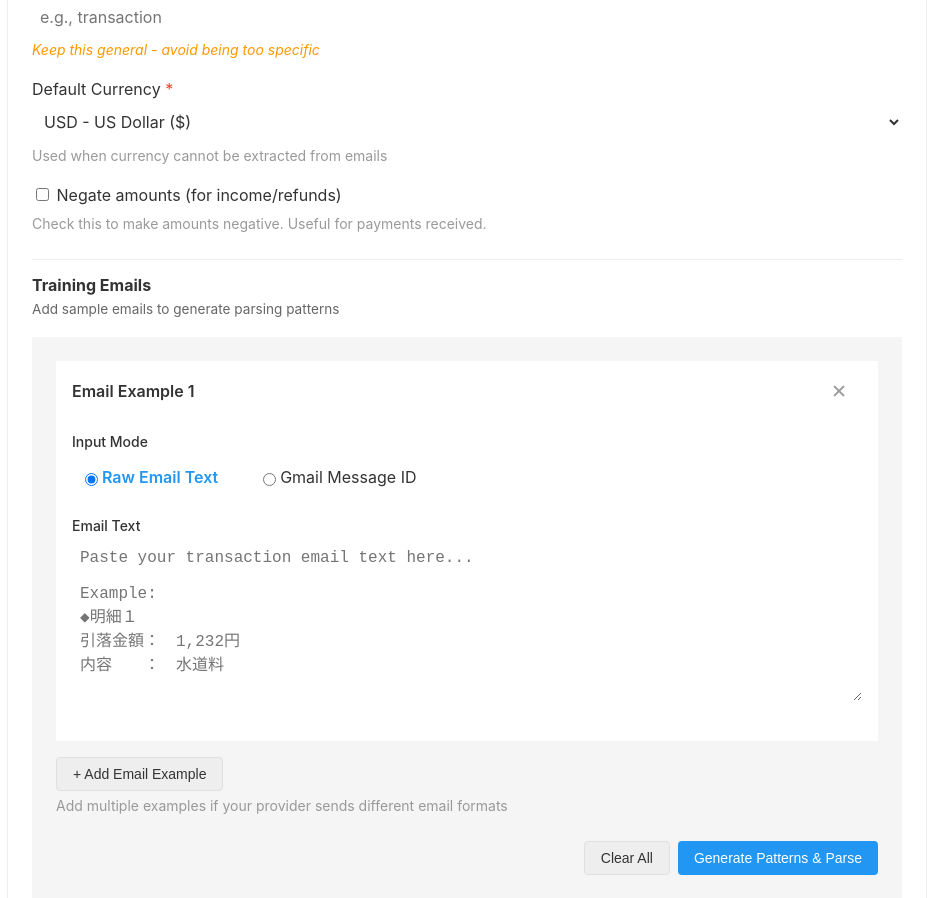
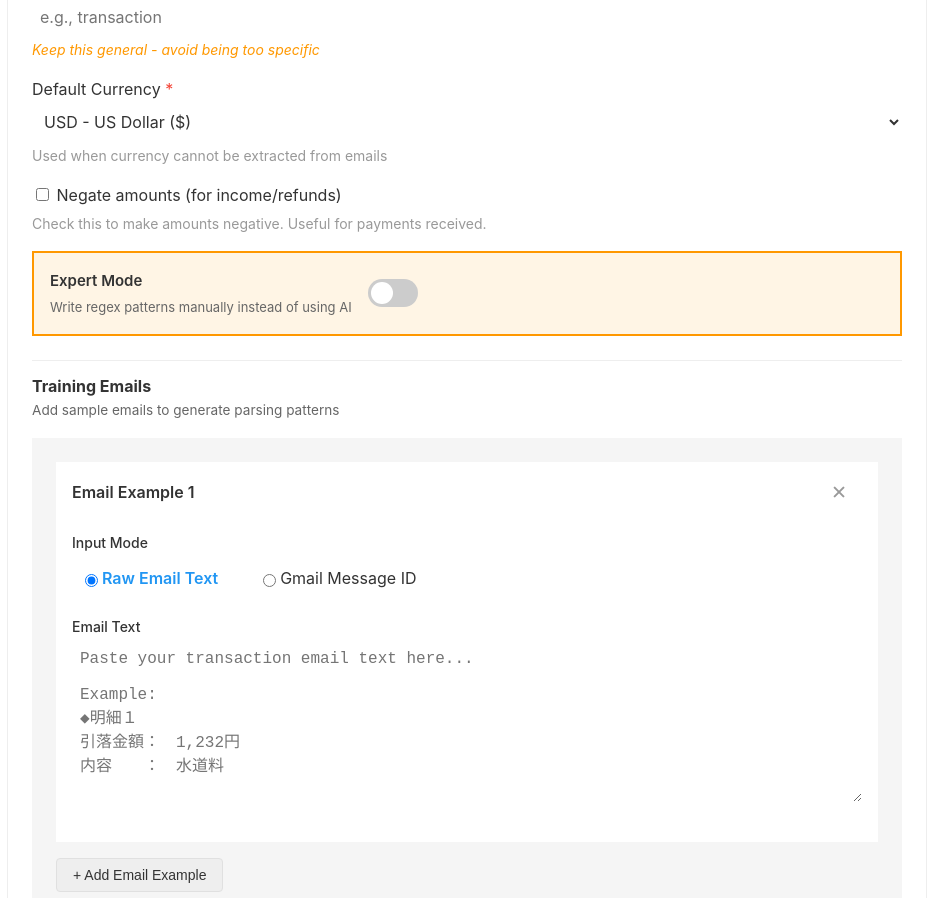
Before and after one commit to lruggieri/spendsense, a Flask app: template presentation/web/templates/onboarding/step_fetchers.html in a window 1280 px wide. Shown: the part 907-1805 px from the top of the page, without its empty margins (173-1106 px from the left). Run offline with Flask 3, Linux system fonts and the light colour scheme; the template is opened without the code that fills it, so the values that code supplies are empty; parts of the project's set-up code (start-up, migrations or seed data) failed here and were passed over; some libraries are stand-ins or nearby versions.

Commit message:
fix: move expert mode toggle to config section so it's always visible
The toggle was inside the hidden results section, making it unreachable
before LLM generation. Now it's in the fetcher config area and toggleing
it on immediately shows empty editable pattern fields.

Co-Authored-By: Claude Opus 4.6 (1M context) <noreply@anthropic.com>

```diff
--- a/presentation/web/static/js/fetchers.js
+++ b/presentation/web/static/js/fetchers.js
@@ -1357,19 +1357,29 @@ async function toggleExpertMode(enabled) {
 
         // Enable expert mode
         expertModeEnabled = true;
-        makePatternEditable('amount', true);
-        makePatternEditable('merchant', true);
-        makePatternEditable('currency', true);
-
-        // Show reset button
-        document.getElementById('reset-patterns-btn').style.display = 'inline-block';
+
+        // If results section is not yet visible, show manual pattern entry
+        const resultsSection = document.getElementById('results-section');
+        if (resultsSection && resultsSection.classList.contains('hidden')) {
+            showManualPatternEntry();
+        } else {
+            // Patterns already visible (from LLM or edit mode), just make editable
+            makePatternEditable('amount', true);
+            makePatternEditable('merchant', true);
+            makePatternEditable('currency', true);
+        }
+
+        // Show reset button only if we have original patterns from LLM
+        if (originalPatterns.amount_pattern) {
+            document.getElementById('reset-patterns-btn').style.display = 'inline-block';
+        }
 
         // Store original patterns if not already stored
         if (!originalPatterns.amount_pattern) {
             originalPatterns = { ...currentPatterns };
         }
 
-        showToast('Expert mode enabled. You can now edit patterns manually.', 'warning');
+        showToast('Expert mode enabled. You can now write patterns manually.', 'warning');
     } else {
         // Save preference to database
         await saveExpertModePreference(false);
--- a/presentation/web/static/service-worker.js
+++ b/presentation/web/static/service-worker.js
@@ -1,5 +1,5 @@
-const CACHE_NAME = 'spendsense-v71';
-const RUNTIME_CACHE = 'spendsense-runtime-v71';
+const CACHE_NAME = 'spendsense-v72';
+const RUNTIME_CACHE = 'spendsense-runtime-v72';
 
 // Assets to cache on install (static assets only, no dynamic data pages)
 const PRECACHE_ASSETS = [
--- a/presentation/web/templates/onboarding/step_fetchers.html
+++ b/presentation/web/templates/onboarding/step_fetchers.html
@@ -91,6 +91,20 @@
                 </label>
                 <small class="form-help">Check this to make amounts negative. Useful for payments received.</small>
             </div>
+
+            {# Expert Mode Toggle #}
+            <div class="expert-mode-controls">
+                <div class="expert-mode-toggle-wrapper">
+                    <label class="expert-mode-label">
+                        <span class="expert-mode-text">Expert Mode</span>
+                        <span class="expert-mode-description">Write regex patterns manually instead of using AI</span>
+                    </label>
+                    <label class="toggle-switch">
+                        <input type="checkbox" id="expert-mode-toggle" onchange="toggleExpertMode(this.checked)">
+                        <span class="toggle-slider"></span>
+                    </label>
+                </div>
+            </div>
         </div>
 
         {# Email Examples Section #}
@@ -134,18 +148,7 @@
                 <h4>Regex Patterns</h4>
                 <p class="card-subtitle">Patterns used to extract transaction data from emails</p>
 
-                {# Expert Mode Controls #}
-                <div class="expert-mode-controls">
-                    <div class="expert-mode-toggle-wrapper">
-                        <label class="expert-mode-label">
-                            <span class="expert-mode-text">Expert Mode</span>
-                            <span class="expert-mode-description">Manually edit regex patterns</span>
-                        </label>
-                        <label class="toggle-switch">
-                            <input type="checkbox" id="expert-mode-toggle" onchange="toggleExpertMode(this.checked)">
-                            <span class="toggle-slider"></span>
-                        </label>
-                    </div>
+                <div class="expert-mode-inline-controls">
                     <button type="button" class="btn btn-secondary btn-sm" id="reset-patterns-btn" onclick="resetToOriginalPatterns()" style="display: none;">
                         Reset Patterns
                     </button>
```
Also changed, not shown: presentation/web/templates/fetchers.html (+15 -12 lines).
